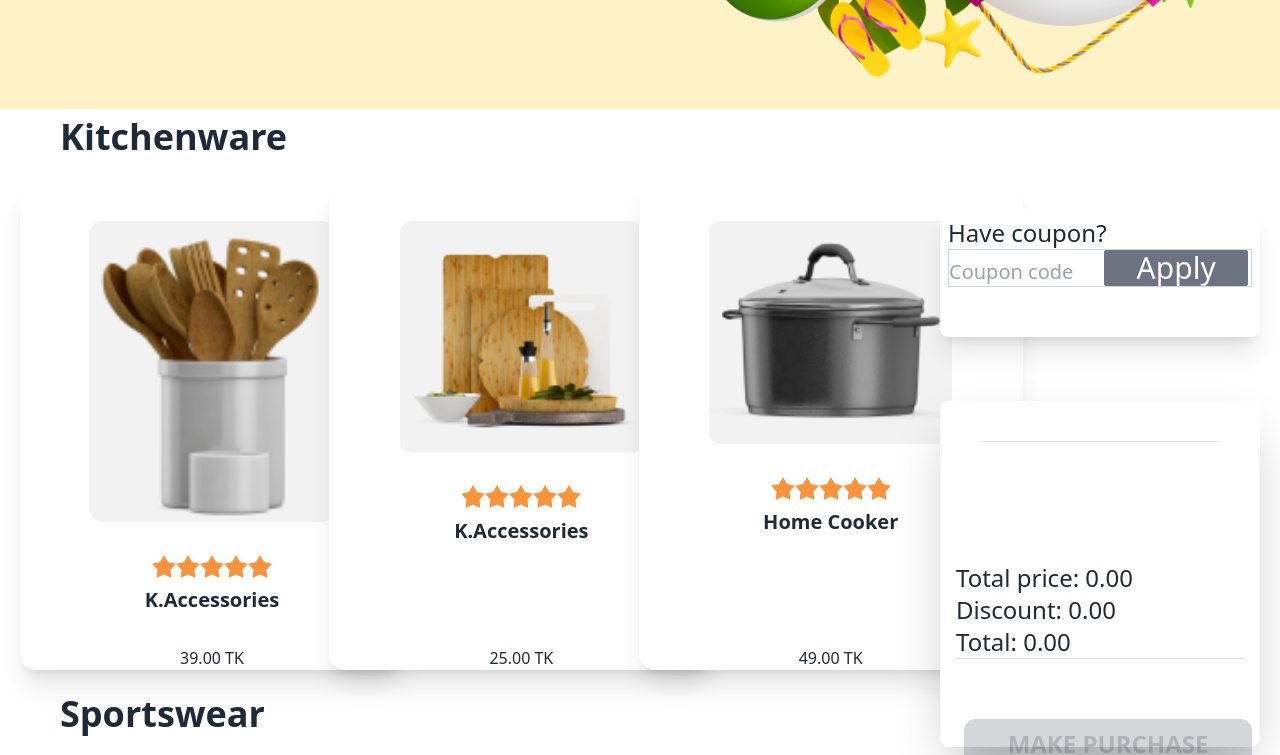
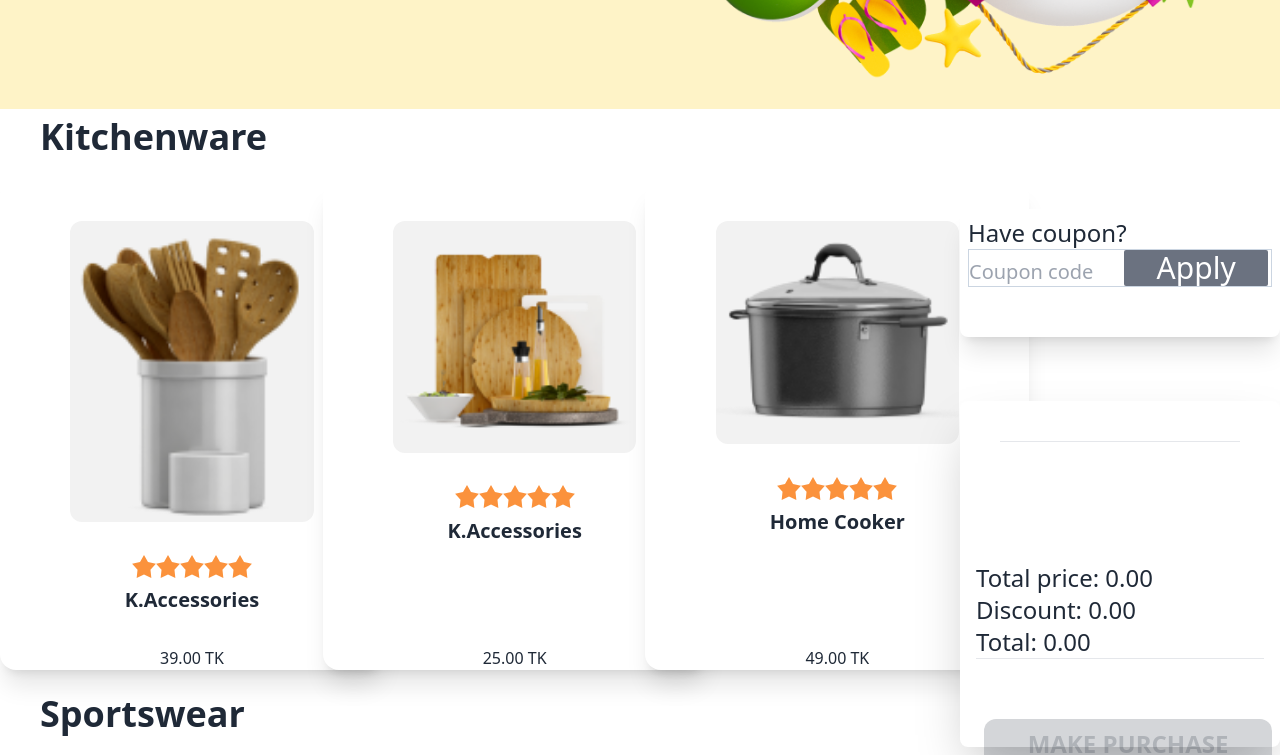
Before and after one commit to BANIKKURAISHI/Summer-Sale-Number--4, a plain HTML site: page index.html in a window 1280 px wide. Shown: the part 531-1286 px from the top of the page. Drawn offline with nearby package versions, Linux system fonts and the light colour scheme.

Commit message:
last part

```diff
--- a/index.html
+++ b/index.html
@@ -24,7 +24,7 @@
     </header>
     <main>
 
-        <div class=" flex flex-col mx-0  md:flex-col lg:flex-row mx-5">
+        <div class=" flex flex-col mx-0  md:flex-col lg:flex-row" >
           <div >
 
             <h1 class="text-4xl mx-10 my-2 font-bold">Kitchenware</h1>
```
